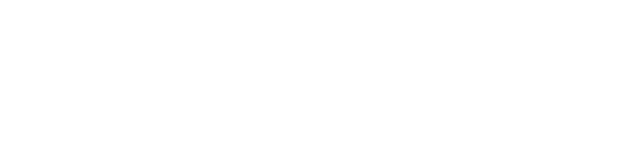
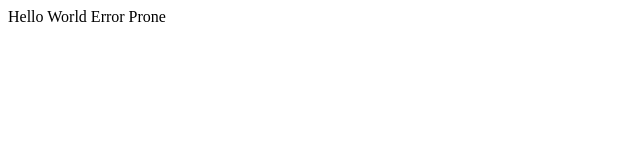
Before and after one commit to vicnz/github-tutorial, a plain HTML site: page index.html in a window 1280 px wide. Shown: the whole page, without its empty margins (0-640 px from the left). Drawn offline with Linux system fonts and the light colour scheme.

Commit message:
error-prone changes

```diff
--- a/index.html
+++ b/index.html
@@ -8,7 +8,7 @@
 </head>
 
 <body>
-
+    Hello World Error Prone
 </body>
 
 </html>
```
